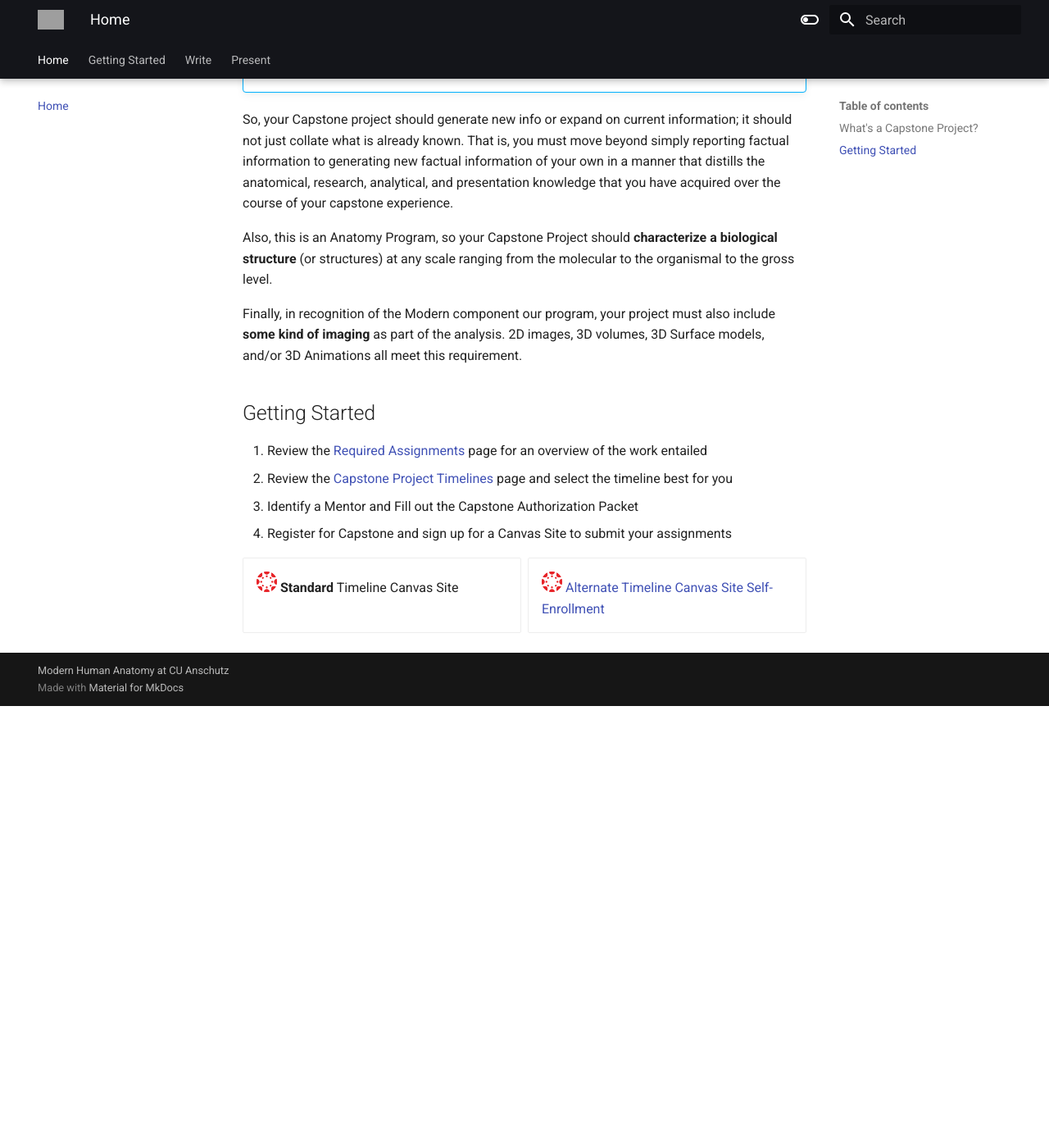
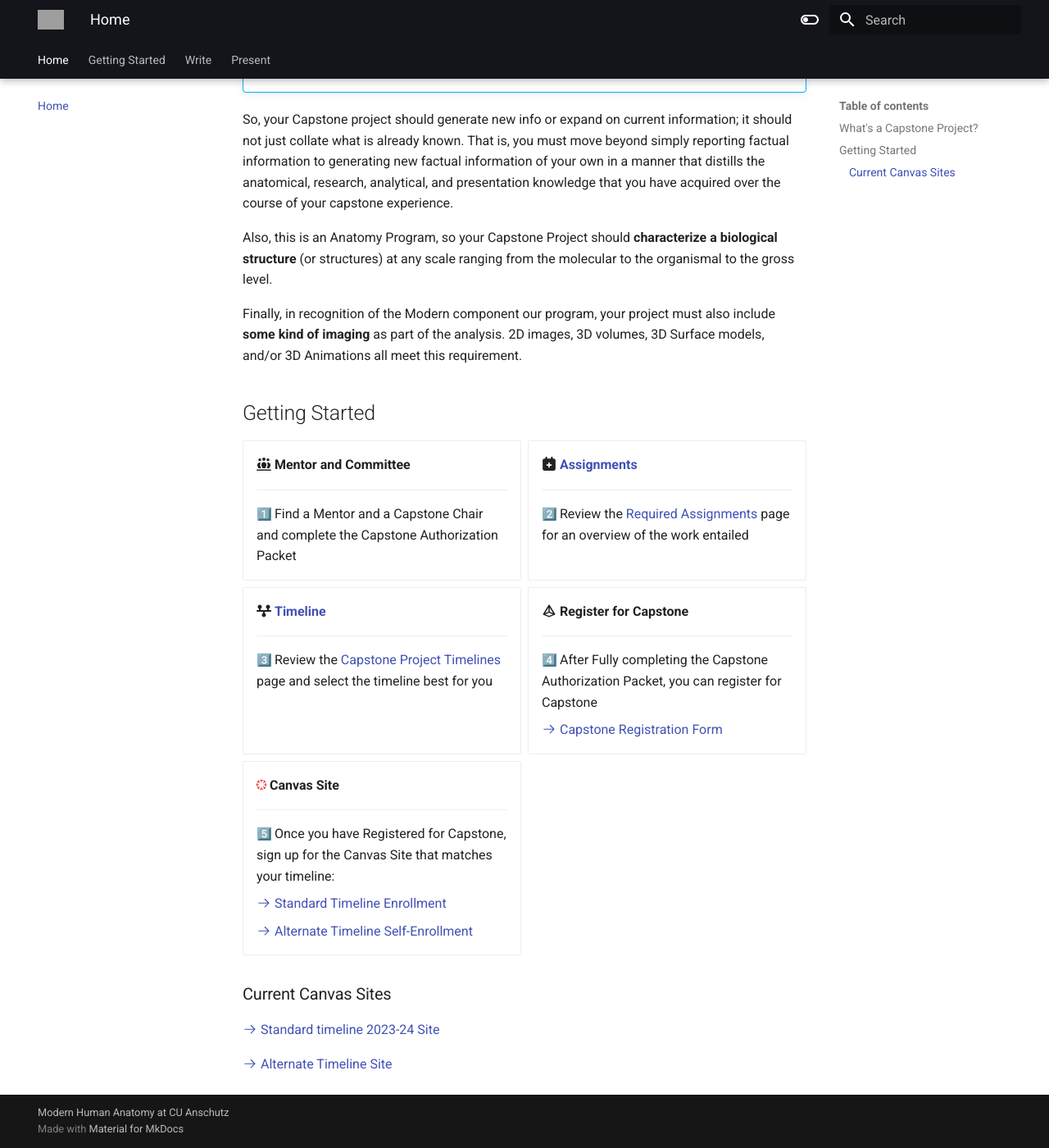
Before and after one commit to ModernHumanAnatomy/MHACapstone, an MkDocs documentation site: the page built from docs/index.md, in a window 1280 px wide and 1400 px high, scrolled down 1107 px. Shown: the whole window at 82% size. Built offline with MkDocs 1.6.1 and Material for MkDocs 9.7.7, drawn with Linux system fonts in a browser that asks for light colours; emoji names are drawn with the system emoji font; before the commit the page ends 1968 px from its top, so only the background shows below that; grey boxes are pictures that could not be loaded.

Commit message:
Index Page Tiles

```diff
--- a/docs/index.md
+++ b/docs/index.md
@@ -28,14 +28,48 @@ Finally, in recognition of the Modern component our program, your project must a
 
 ## Getting Started
 
-1. Review the [Required Assignments](assignments.md) page for an overview of the work entailed
-2. Review the [Capstone Project Timelines](timeline.md) page and select the timeline best for you
-3. Identify a Mentor and Fill out the Capstone Authorization Packet
-4. Register for Capstone and sign up for a Canvas Site to submit your assignments
-
 <div class="grid cards" markdown>
 
-- ![img-name](images/Canvas_Bug_Color_RGB.png){ width="25"} **Standard** Timeline Canvas Site
-- ![img-name](images/Canvas_Bug_Color_RGB.png){ width="25"} [Alternate Timeline Canvas Site Self-Enrollment](https://ucdenver.instructure.com/enroll/HYNNPW)
+-   :fontawesome-solid-people-line: **Mentor and Committee**
+
+    ---
+
+    :one: Find a Mentor and a Capstone Chair and complete the Capstone Authorization Packet
+
+-   :fontawesome-solid-calendar-plus: [**Assignments**](assignments.md)
+
+    ---
+
+    :two: Review the [Required Assignments](assignments.md) page for an overview of the work entailed
+
+-   :fontawesome-solid-timeline: [**Timeline**](timeline.md)
+
+    ---
+
+    :three: Review the [Capstone Project Timelines](timeline.md) page and select the timeline best for you
+
+-   :material-pyramid: **Register for Capstone**
+
+    ---
+
+    :four: After Fully completing the Capstone Authorization Packet, you can register for Capstone
+
+    [:octicons-arrow-right-24: Capstone Registration Form](https://medschool.cuanschutz.edu/ms-modern-human-anatomy/student-resources#ac-course-specific-forms-1)
+
+-   ![canvas bug](images/Canvas_Bug_Color_RGB.png){ width="12"} **Canvas Site**
+
+    ---
+
+    :five: Once you have Registered for Capstone, sign up for the Canvas Site that matches your timeline:
+
+    [:octicons-arrow-right-24: Standard Timeline Enrollment](mailto:Ernesto.Salcedo@cuanschutz.edu)
+
+    [:octicons-arrow-right-24: Alternate Timeline Self-Enrollment](https://ucdenver.instructure.com/enroll/HYNNPW)
 
 </div>
+
+### Current Canvas Sites
+
+[:octicons-arrow-right-24: Standard timeline 2023-24 Site](https://ucdenver.instructure.com/courses/547733)
+
+[:octicons-arrow-right-24: Alternate Timeline Site](https://ucdenver.instructure.com/courses/564643)
```
Also changed, not shown: docs/finding-a-mentor.md (+11 -0 lines).
